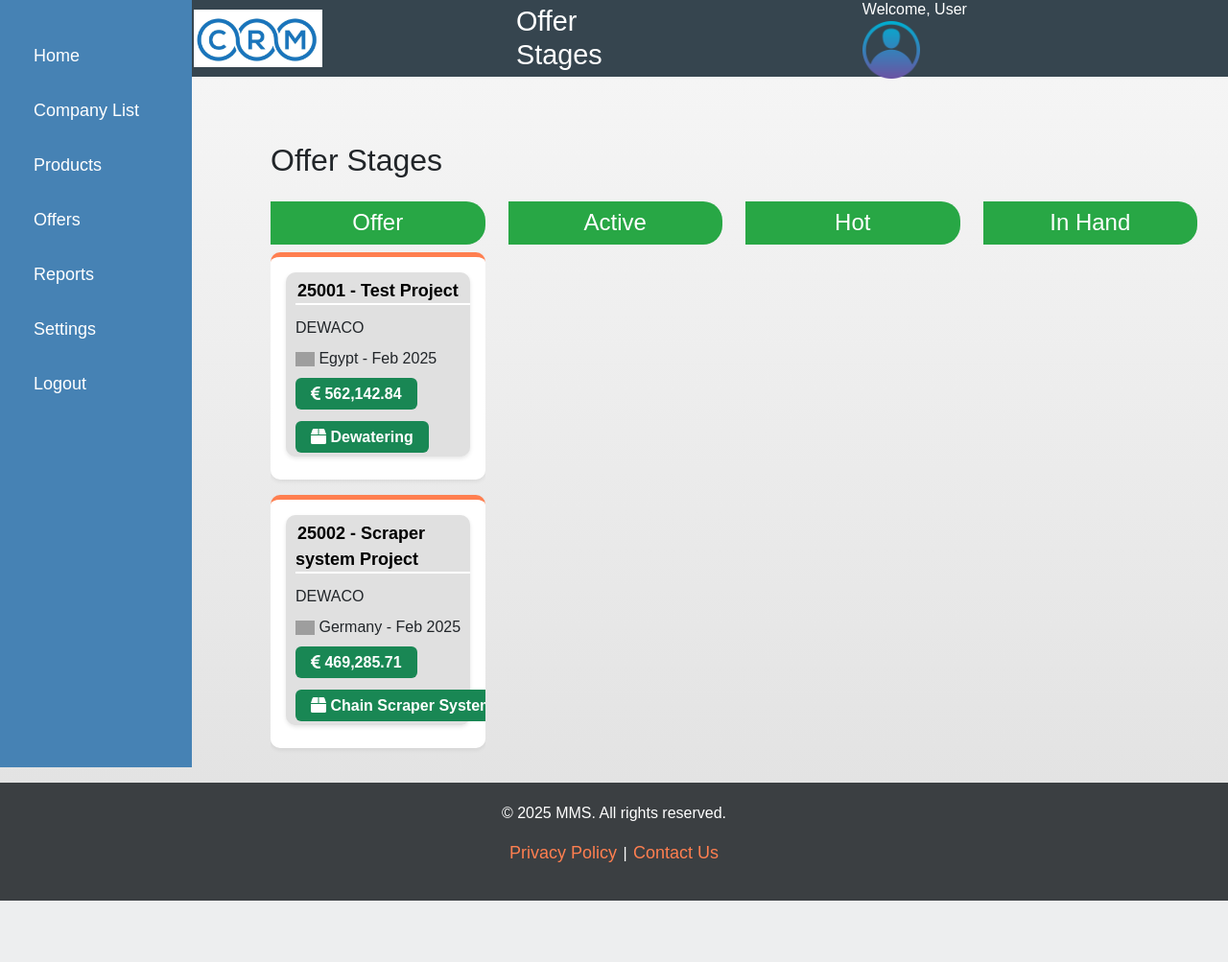
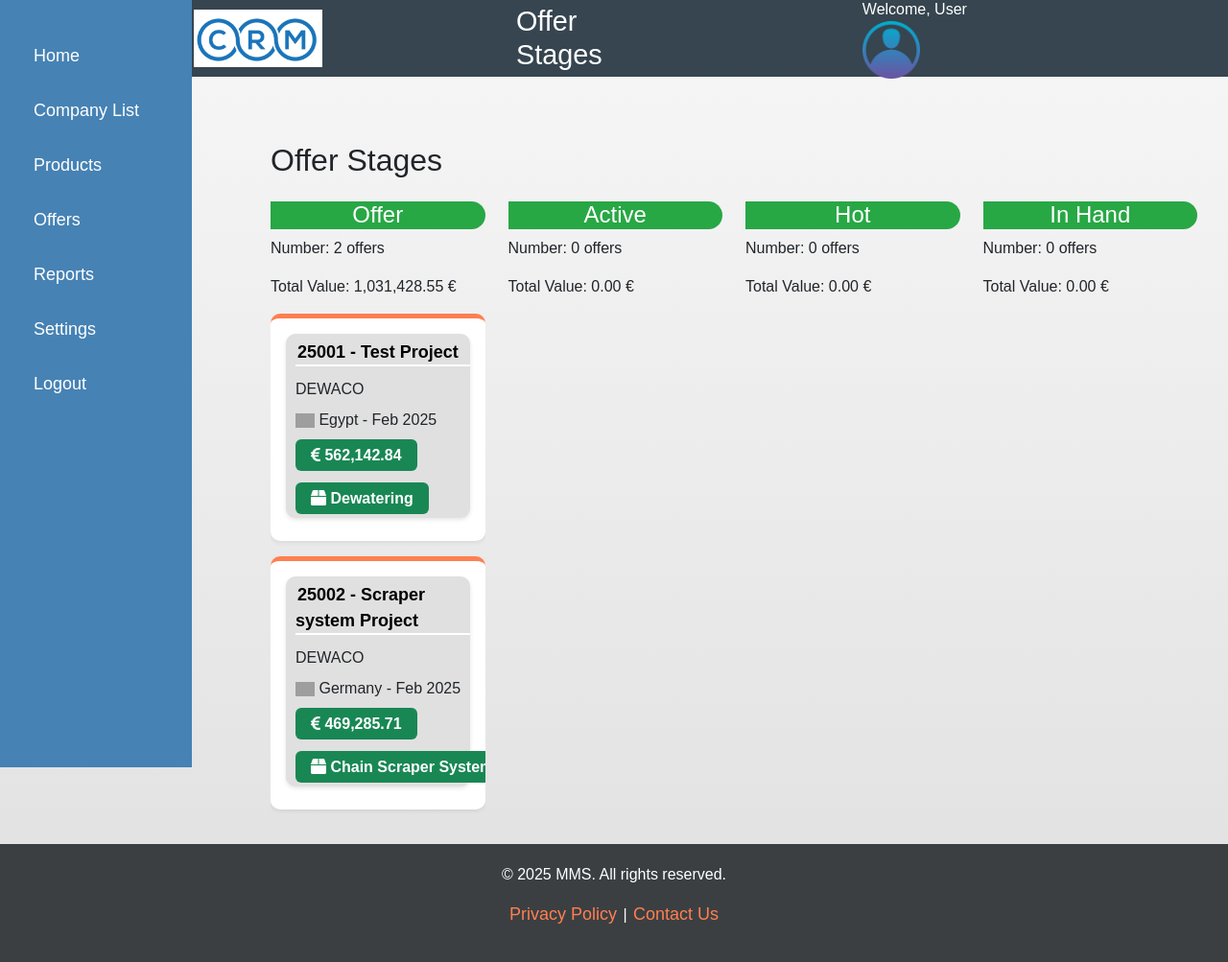
Before and after one commit to SinanAdnan/small_crm, a Django app: page /offers/offer-stages/ in a window 1280 px wide. Shown: the whole page at 96% size. Before the commit the page ends 939 px from the top, so only its background shows below. Run offline with Django 5.2, Linux system fonts and the light colour scheme; data comes from the database, SQL or seed files in the repository; both versions use the stored data as it was after the commit; grey boxes are pictures that could not be loaded.

Commit message:
Offer stage update

```diff
--- a/offers/templates/offers/offer_detail.html
+++ b/offers/templates/offers/offer_detail.html
@@ -57,6 +57,7 @@
                             <p><strong>Offer Date:</strong> <span class="text-muted">{{ offer.offer_date }}</span></p>
                             <p><strong>Valid Until:</strong> <span class="text-muted">{{ offer.valid_until }}</span></p>
                             <p><strong>Total Value:</strong> <span class="text-muted">{{ total_amount |floatformat:2|intcomma }} €</span></p>
+                            <p><strong>Category: </strong> <span class="text-muted">{{ offer.category }}</span></p>
                         </div>
                         <div class="col-md-6">
                             <p><i class="fas fa-ship"></i><strong> Delivery Method:</strong> <span class="text-muted">{{ offer.delivery_method }}</span></p>
--- a/offers/templates/offers/offer_stage.html
+++ b/offers/templates/offers/offer_stage.html
@@ -9,22 +9,30 @@ Offer Stages
 Offer Stages
 {% endblock %}
 
-
-
 {% block content %}
     <div class="container mt-5">
         <h2 class="mb-4">Offer Stages</h2>
         <div class="row">
-            {% for stage, offers in offers_by_stage.items %}
+            {% for stage, data in offers_by_stage.items %}
             <div class="col-md-3">
                 <div class="offer-stage-column">
-                    <h4 class="text-white bg-offer-stage-green p-2 text-center">{{ stage }}</h4>
+                    <div class="text-white bg-offer-stage-green  text-center">
+                        <h4 >
+                            {{ stage }}
+                        </h4>
+                    </div>
+                    <p>Number: {{ data.number_of_offers }} offers </p>
+                    <p>Total Value: {{ data.total_amount|floatformat:2|intcomma }} €</p>
                     <div class="offer-stage-list">
-                        {% for offer in offers %}
+                        {% for offer in data.offers %}
                         <div class="offer-stage-card mb-3 shadow-sm">
                             <div class="offer-stage-card-body">
                                 <h5 class="offer-stage-card-title">
-                                    <a href="{% url 'offers:offer_detail' offer.pk %}" class="text-decoration-none">{{ offer.offer_number }} - {{ offer.project_name }} </a>
+                                    {% if offer.pk %}
+                                    <a href="{% url 'offers:offer_detail' offer.pk %}" class="text-decoration-none">{{ offer.offer_number }} - {{ offer.project_name }}</a>
+                                    {% else %}
+                                    <span class="text-danger">Missing PK for offer: {{ offer }}</span>
+                                    {% endif %}
                                 </h5>
                                 <p class="offer-stage-card-text">{{ offer.company.name }}</p>
                                 <p class="offer-stage-card-text">
@@ -32,10 +40,14 @@ Offer Stages
                                     {{ offer.project_country.name }} - {{ offer.offer_date|date:"M Y" }}
                                 </p>
                                 <p class="offer-stage-card-text">
-                                    <span class="badge bg-success mb-1 px-3 py-2 fs-6"><strong><i class="fas fa-euro-sign"></i></strong> {{ offer.total_amount|floatformat:2|intcomma }} </span>
+                                    <span class="badge bg-success mb-1 px-3 py-2 fs-6">
+                                        <strong><i class="fas fa-euro-sign"></i></strong> {{ offer.total_amount|floatformat:2|intcomma }}
+                                    </span>
                                 </p>
                                 <p class="offer-stage-card-text">
-                                    <span class="badge bg-success mb-1 px-3 py-2 fs-6"><strong><i class="fas fa-box"></i></strong> {{ offer.category }} </span>
+                                    <span class="badge bg-success mb-1 px-3 py-2 fs-6">
+                                        <strong><i class="fas fa-box"></i></strong> {{ offer.category }}
+                                    </span>
                                 </p>
                             </div>
                         </div>
@@ -46,5 +58,4 @@ Offer Stages
             {% endfor %}
         </div>
     </div>
-</div>
 {% endblock %}
--- a/offers/views.py
+++ b/offers/views.py
@@ -93,7 +93,18 @@ def offer_stage(request):
     stages = Stage.objects.all()
     if not stages.exists():
         stages = ['Offers']
-    offers_by_stage = {stage.name if isinstance(stage, Stage) else stage: Offer.objects.filter(stage=stage) for stage in stages}
+
+    offers_by_stage = {}
+    for stage in stages:
+        stage_name = stage.name if isinstance(stage, Stage) else stage
+        offers = Offer.objects.filter(stage=stage)
+        total_amount = sum(offer.total_amount for offer in offers)
+        offers_by_stage[stage_name] = {
+            'offers': offers,
+            'number_of_offers': offers.count(),
+            'total_amount': total_amount,
+        }
+
     return render(request, 'offers/offer_stage.html', {'offers_by_stage': offers_by_stage})
 
 def add_offer_product(request, offer_id):
```
Also changed, not shown: db.sqlite3, 1 other file.
